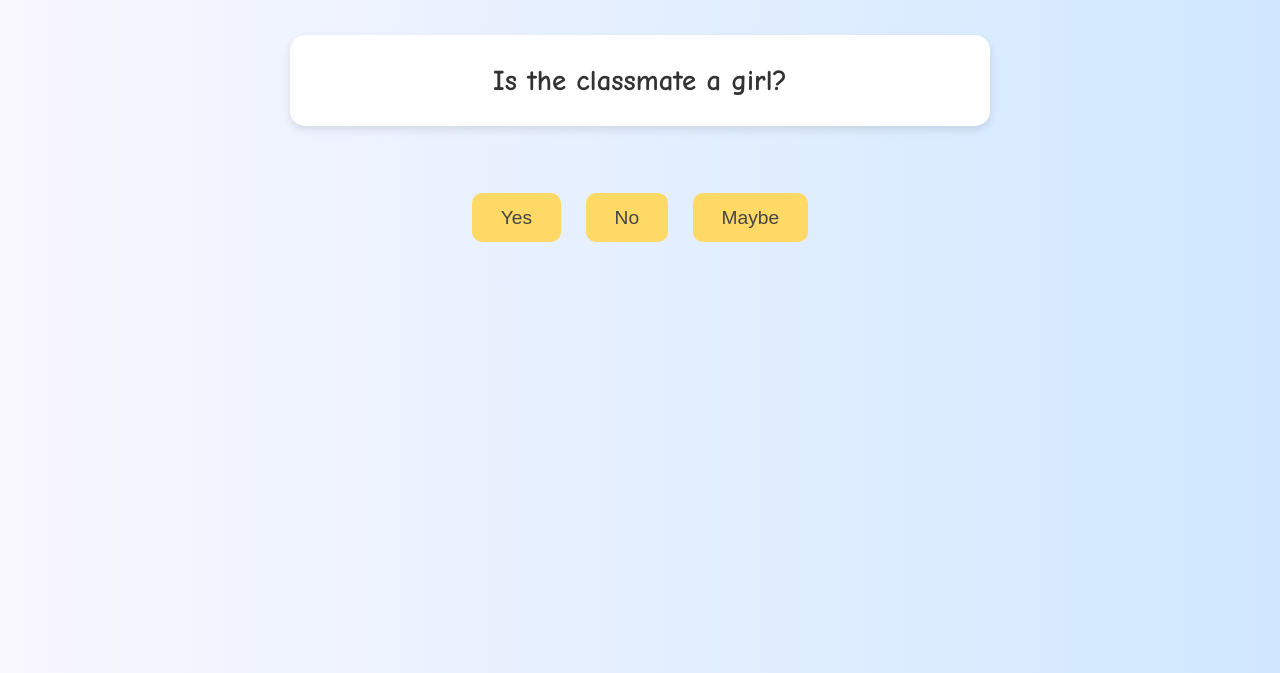
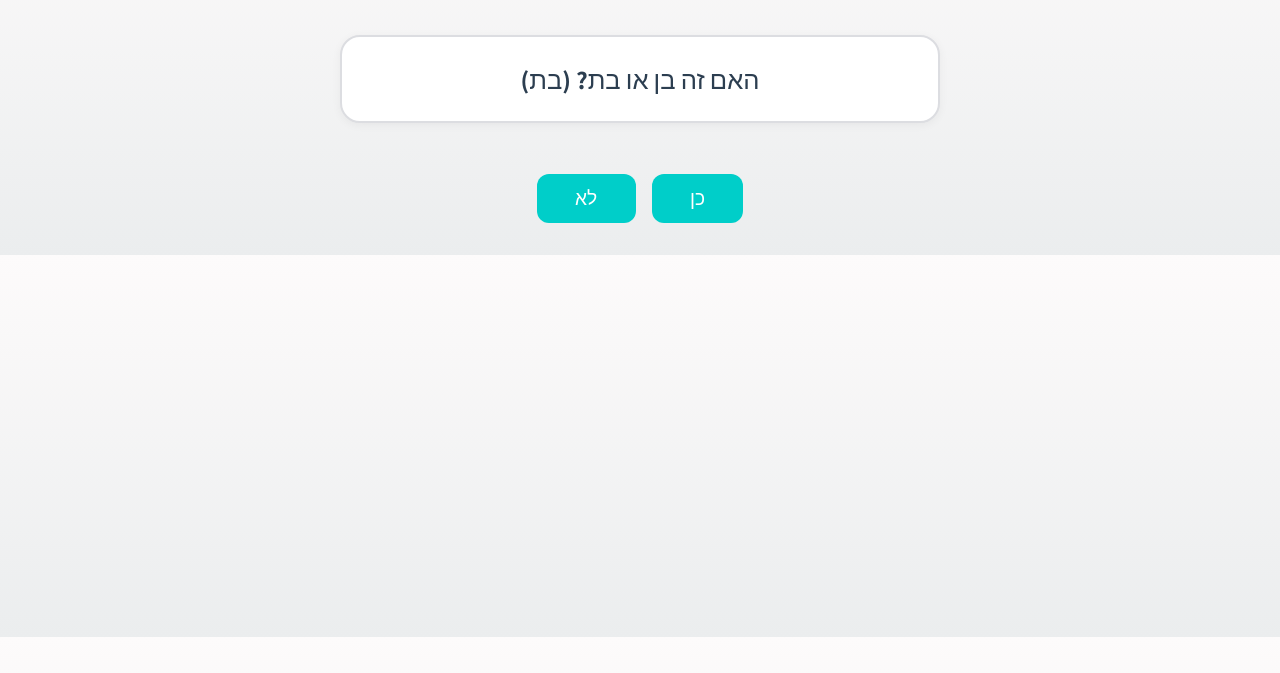
Before and after one commit to yonnyz/akinator, a plain HTML site: page index.html in a window 1280 px wide. Shown: the part 127-800 px from the top of the page. Drawn offline with Linux system fonts and the light colour scheme.

Commit message:
Update index.html

```diff
--- a/index.html
+++ b/index.html
@@ -1,88 +1,94 @@
 <!DOCTYPE html>
-<html lang="en">
+<html lang="he">
 <head>
   <meta charset="UTF-8" />
   <meta name="viewport" content="width=device-width, initial-scale=1.0" />
-  <title>Guess the Classmate!</title>
+  <title>נחש את החבר מהכיתה!</title>
   <style>
-    @import url('https://fonts.googleapis.com/css2?family=Comic+Neue:wght@700&display=swap');
+    @import url('https://fonts.googleapis.com/css2?family=Assistant:wght@700&display=swap');
 
     body {
-      font-family: 'Comic Neue', cursive;
+      font-family: 'Assistant', sans-serif;
       padding: 2em;
-      max-width: 700px;
+      max-width: 600px;
       margin: auto;
       text-align: center;
-      background: linear-gradient(to right, #f9f7ff, #d0e8ff);
-      color: #333;
+      direction: rtl;
+      background: linear-gradient(to bottom, #fdfbfb, #ebedee);
+      color: #2c3e50;
     }
 
     h1 {
       font-size: 2.5em;
-      color: #4a90e2;
-      margin-bottom: 0.5em;
-      text-shadow: 2px 2px #fff;
+      color: #2d98da;
+      margin-bottom: 1em;
     }
 
     .question {
-      font-size: 1.8em;
+      font-size: 1.6em;
       margin: 2em 0;
-      background-color: #ffffff;
       padding: 1em;
-      border-radius: 15px;
-      box-shadow: 0 4px 8px rgba(0, 0, 0, 0.1);
+      background: #ffffff;
+      border: 2px solid #dcdde1;
+      border-radius: 20px;
+      box-shadow: 0 2px 10px rgba(0, 0, 0, 0.05);
+    }
+
+    .btn-group {
+      display: flex;
+      justify-content: center;
+      gap: 1em;
     }
 
     .btn-group button {
       font-size: 1.2em;
-      margin: 0.5em;
-      padding: 0.7em 1.5em;
+      padding: 0.7em 2em;
       border: none;
-      border-radius: 10px;
-      background-color: #ffd966;
-      color: #444;
+      border-radius: 12px;
+      background-color: #00cec9;
+      color: white;
       cursor: pointer;
       transition: background-color 0.3s ease;
     }
 
     .btn-group button:hover {
-      background-color: #ffe599;
+      background-color: #01a3a4;
     }
 
     #result {
-      font-size: 1.5em;
+      font-size: 1.4em;
       margin-top: 2em;
       background-color: #fff;
       padding: 1em;
       border-radius: 15px;
-      box-shadow: 0 4px 8px rgba(0, 0, 0, 0.1);
+      border: 2px solid #dcdde1;
+      box-shadow: 0 2px 8px rgba(0, 0, 0, 0.05);
     }
   </style>
 </head>
 <body>
-  <h1>Who's the Classmate?</h1>
+  <h1>נחש מי החבר!</h1>
   <div id="game">
     <div class="question" id="question"></div>
     <div class="btn-group">
-      <button onclick="answer('yes')">Yes</button>
-      <button onclick="answer('no')">No</button>
-      <button onclick="answer('maybe')">Maybe</button>
+      <button onclick="answer('yes')">כן</button>
+      <button onclick="answer('no')">לא</button>
     </div>
   </div>
   <div id="result" style="display:none;"></div>
 
   <script>
     const classmates = [
-      { name: "Liam", girl: false, glasses: true, pet: false },
-      { name: "Maya", girl: true, glasses: false, pet: true },
-      { name: "Noa", girl: true, glasses: true, pet: false },
-      { name: "Omer", girl: false, glasses: false, pet: true }
+      { name: "ליאם", girl: false, glasses: true, pet: false },
+      { name: "מאיה", girl: true, glasses: false, pet: true },
+      { name: "נועה", girl: true, glasses: true, pet: false },
+      { name: "עומר", girl: false, glasses: false, pet: true }
     ];
 
     const questions = [
-      { key: "girl", text: "Is the classmate a girl?" },
-      { key: "glasses", text: "Does the classmate wear glasses?" },
-      { key: "pet", text: "Do they have a pet?" }
+      { key: "girl", text: "האם זה בן או בת? (בת)" },
+      { key: "glasses", text: "האם הוא/היא מרכיב/ה משקפיים?" },
+      { key: "pet", text: "האם יש לו/לה חיית מחמד?" }
     ];
 
     let currentQuestion = 0;
@@ -108,11 +114,11 @@
       document.getElementById("game").style.display = "none";
       const result = document.getElementById("result");
       if (candidates.length === 1) {
-        result.innerText = `Is it ${candidates[0].name}?`;
+        result.innerText = `האם זה ${candidates[0].name}?`;
       } else if (candidates.length > 1) {
-        result.innerText = `It could be: ${candidates.map(c => c.name).join(", ")}`;
+        result.innerText = `יכול להיות שזה: ${candidates.map(c => c.name).join(", ")}`;
       } else {
-        result.innerText = "Hmm... I couldn't guess!";
+        result.innerText = "לא הצלחתי לנחש! אולי תשאל שוב?";
       }
       result.style.display = "block";
     }
```
